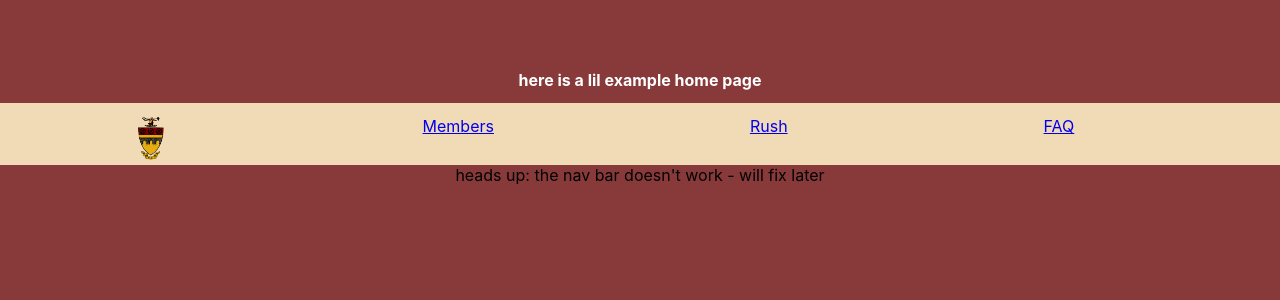
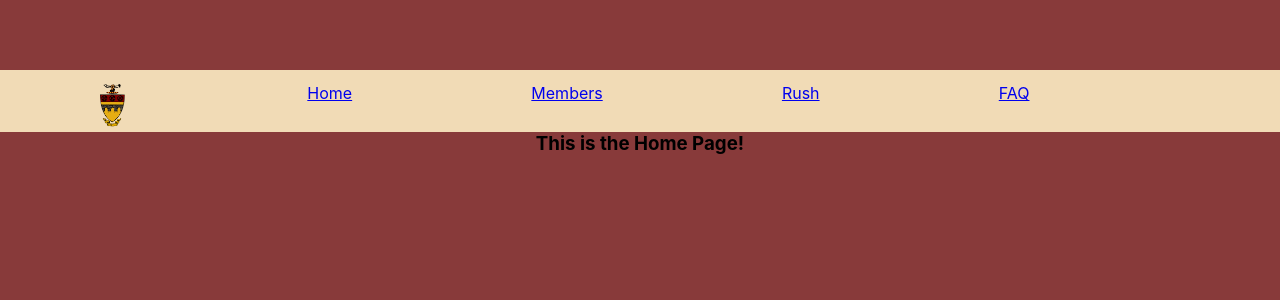
Before and after one commit to rheaxc/rheaxc.github.io, a React (Create React App) app: page /homepage in a window 1280 px wide. Shown: the top 300 px of the page. Built offline with nearby package versions, Linux system fonts and the light colour scheme.

Commit message:
Made the Nav Bar work

```diff
--- a/src/App.js
+++ b/src/App.js
@@ -1,29 +1,35 @@
 import React from "react";
-import { BrowserRouter, Routes, Route } from "react-router-dom";
 import ReactDOM from "react-dom";
+import { BrowserRouter as Router, Routes, Route} from "react-router-dom";
 import Navbar from "./components/Navbar";
 import FAQ from "./components/FAQ";
 import Members from "./components/Members";
 import Rush from "./components/Rush";
 
 import './style/App.css';
+import HomePage from "./components/HomePage";
 
 
 function App() {
   return (
-      <div className="theta tau theta gamma">
-        <header className="App-header">
-          here is a lil example home page
-        </header>
-        <BrowserRouter>
-            <Navbar />
-            <Routes>
-              <Route path="/members" component = { <Members />} />
-            </Routes>
-        </BrowserRouter>
+    <React.Fragment>
+        <Router>
+          <div className="content-wrapper" >
+           <Navbar />
+              <Routes>
 
-        heads up: the nav bar doesn't work - will fix later
-      </div>
+                <Route path="/homepage" element={<HomePage />}/>
+
+                <Route path="/members" element={<Members />}/>
+
+                <Route path="/rush" element={<Rush />}/>
+
+                <Route path="/faq" element={<FAQ/>}/>
+
+              </Routes>
+          </div>
+        </Router>
+    </React.Fragment>
   );
 }
 
--- /dev/null
+++ b/src/components/HomePage.js
@@ -0,0 +1,21 @@
+import React from 'react';
+
+
+class HomePage extends React.Component {
+  constructor() {
+    super();
+    this.state = {
+    };
+  }
+  render() {
+    return (
+      <div className="homepage">
+        <h3>
+            This is the Home Page!
+        </h3>
+      </div>
+    );
+  }
+}
+
+export default HomePage;
--- a/src/components/Navbar.js
+++ b/src/components/Navbar.js
@@ -6,25 +6,30 @@
 export default function Navbar() {
 
     return (
-        <div className="navbar">
+        <div className="navbar navbar-default fixed-top navbar-expand-sm navbar-light bg-light">
           <div className = "navbar-container">
             <li className = "navbar-item">
-              <Link to="/">
+              <Link to="/homepage">
                 <img src={thtLogo} height="45" alt="tht-logo" />
               </Link>
             </li>
             <li className = "navbar-item">
-              <Link to="/members">
+              <Link to= "/homepage">
+                Home
+              </Link>
+            </li>
+            <li className = "navbar-item">
+              <Link to= "/members">
                 Members
               </Link>
             </li>
             <li className = "navbar-item">
-              <Link to="/rush">
+              <Link to= "/rush">
                 Rush
               </Link>
             </li>
-            <li className = "navbar-item">
-              <Link to="/faq">
+            <li className="navbar-item">
+              <Link to= "/faq">
                 FAQ
               </Link>
             </li>
--- a/src/style/nav.css
+++ b/src/style/nav.css
@@ -8,14 +8,15 @@
 }
 
 .navbar-item {
-  margin-left: 10%;
-  margin-right: 10%;
+  margin-left: 7%;
+  margin-right: 7%;
   margin-top: 1%;
   flex-direction: row;
 }
 
 .navbar-container {
     display: flex;
+    flex-wrap: wrap;
 }
 
 img {
```
